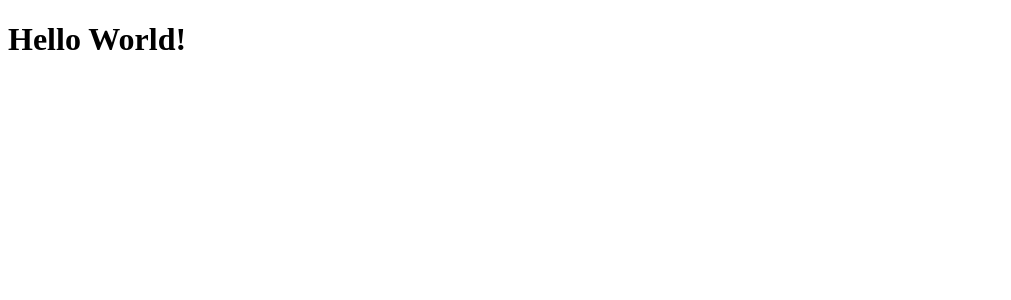
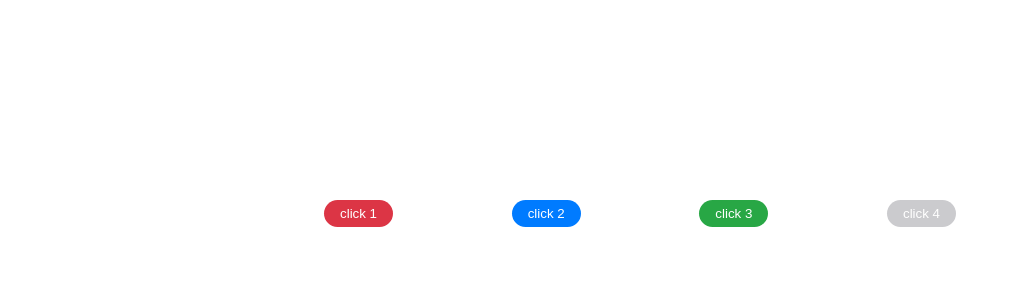
Before and after one commit to Yahevin/react_project_foundation, a React app: page / in a window 1280 px wide. Shown: the top 300 px of the page, without its empty margins (0-1011 px from the left). Built offline with nearby package versions, Linux system fonts and the light colour scheme.

Commit message:
create 'BtnList' component for testing

```diff
--- a/src/index.tsx
+++ b/src/index.tsx
@@ -1,8 +1,8 @@
 import React from "react";
 import ReactDOM from "react-dom";
-import App from "./pages/test";
+import App from "./pages/BtnsPreview";
 
 ReactDOM.render(
-    <App title="Hello World!" />,
+    <App/>,
     document.getElementById('app')
 );
--- /dev/null
+++ b/src/pages/BtnsPreview.tsx
@@ -0,0 +1,51 @@
+import React from "react";
+import styled from "styled-components";
+import SimpleBtn from "../components/btn/SimpleBtn";
+import simpleBtnProps from "src/interfaces/simpleBtnProps";
+import COLORS from "../constants/colors";
+
+const btnList: simpleBtnProps[] = [
+    {
+        theme: COLORS.red,
+        disabled: false,
+        children: 'click 1',
+    },
+    {
+        theme: COLORS.blue,
+        disabled: false,
+        children: 'click 2',
+    },
+    {
+        theme: COLORS.green,
+        disabled: false,
+        children: 'click 3',
+    },
+    {
+        theme: COLORS.green,
+        disabled: true,
+        children: 'click 4',
+    },
+];
+
+const StyledList = styled.div`
+    display: flex;
+    width: 50%;
+    margin: 200px auto;
+    justify-content: space-between;
+`;
+
+function App() {
+    return (
+        <StyledList>
+            {btnList.map((item)=>
+                <SimpleBtn theme={item.theme} disabled={item.disabled}>
+                    { item.children }
+                </SimpleBtn>
+            )}
+        </StyledList>
+    );
+}
+
+
+
+export default App;
--- a/src/pages/test.tsx
+++ /dev/null
@@ -1,14 +0,0 @@
-import React from "react";
-
-interface AppProps {
-    title: string;
-}
-
-function App(props: AppProps) {
-
-  return (
-      <h1>{props.title}</h1>
-  )
-}
-
-export default App;
```
